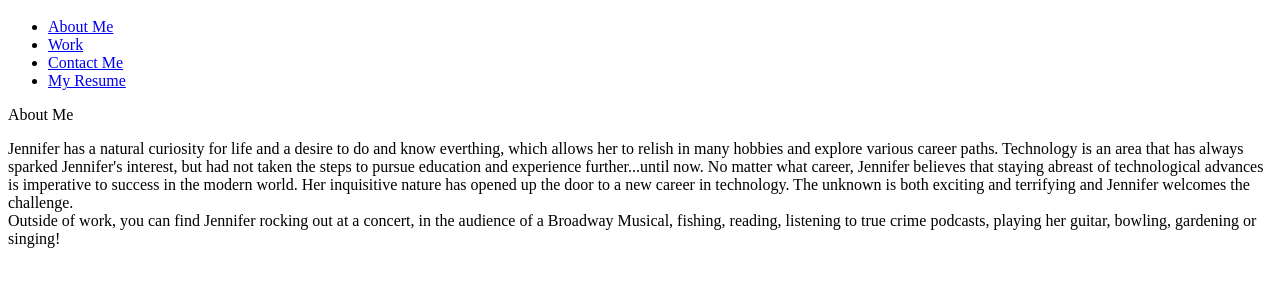
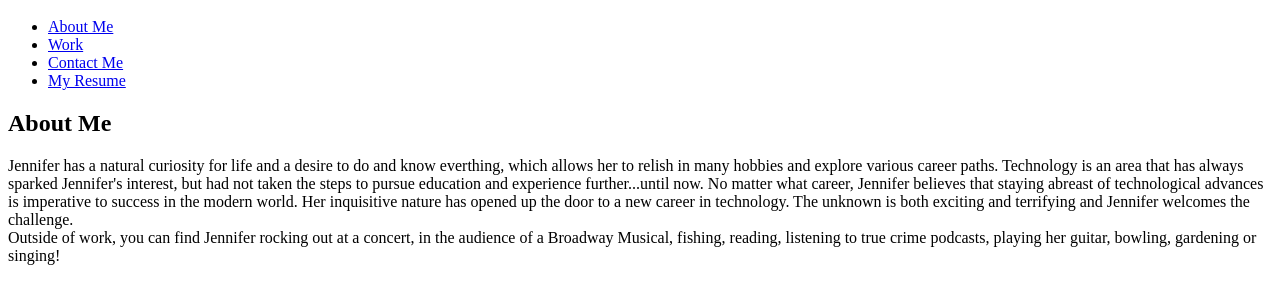
Before and after one commit to Shmeeheart/Jennifer-Goodwin, a plain HTML site: page index.html in a window 1280 px wide. Shown: the part 48-352 px from the top of the page. Drawn offline with Linux system fonts and the light colour scheme.

Commit message:
about me text complete

```diff
--- a/index.html
+++ b/index.html
@@ -40,8 +40,8 @@
     <content>
 
         <!-- About Me -->
-        <div id="about-me" class ="about-me"
-             <h2>About Me</h2>
+        <div id="about-me" class ="about-me">
+            <h2>About Me</h2>
              <p>Jennifer has a natural curiosity for life and a desire to do and know everthing, which allows her to relish in many hobbies and explore various career paths.
                  Technology is an area that has always sparked Jennifer's interest, but had not taken the steps to pursue education and experience further...until now.
                  No matter what career, Jennifer believes that staying abreast of technological advances is imperative to success in the modern world. Her inquisitive nature
@@ -49,6 +49,7 @@
                  Outside of work, you can find Jennifer rocking out at a concert, in the audience of a Broadway Musical, fishing, reading, listening to true crime podcasts,
                  playing her guitar, bowling, gardening or singing!
              </p>
+        </div>
     </content>
 </body>
 </html>
```
